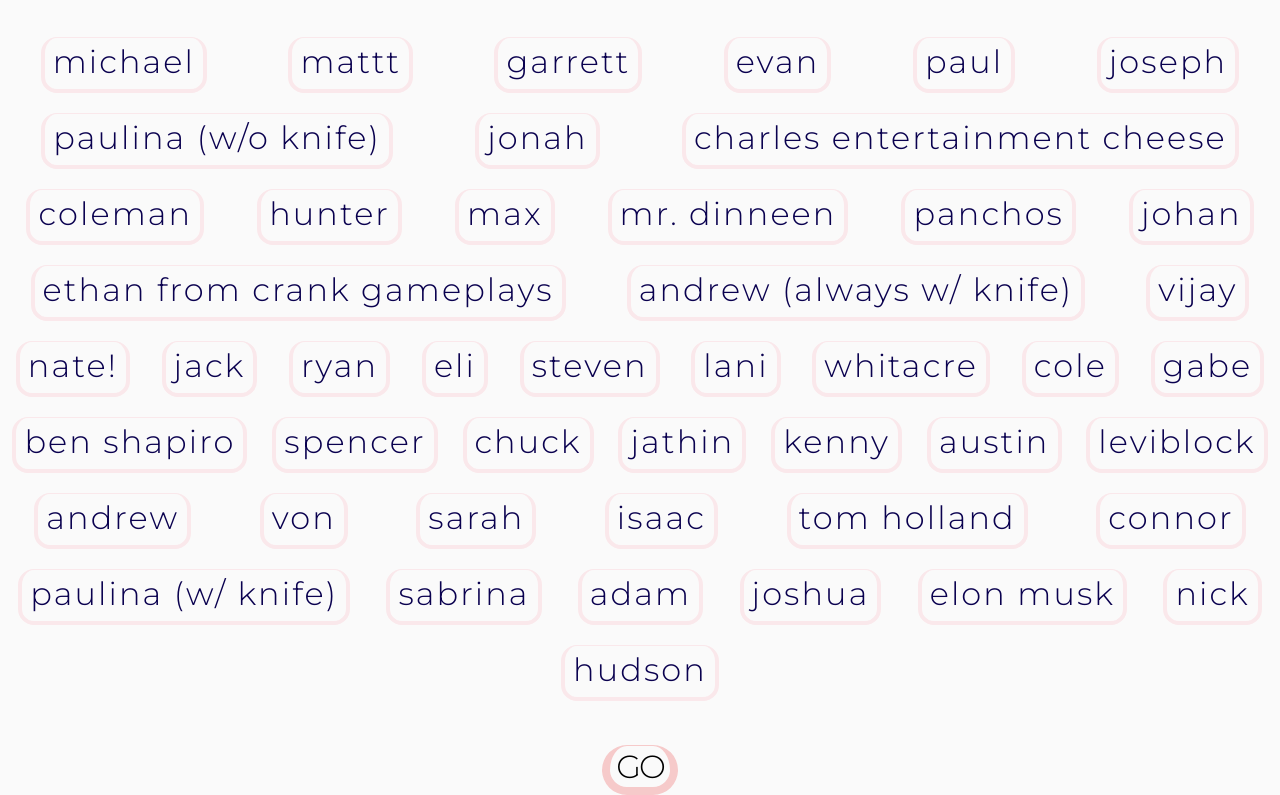
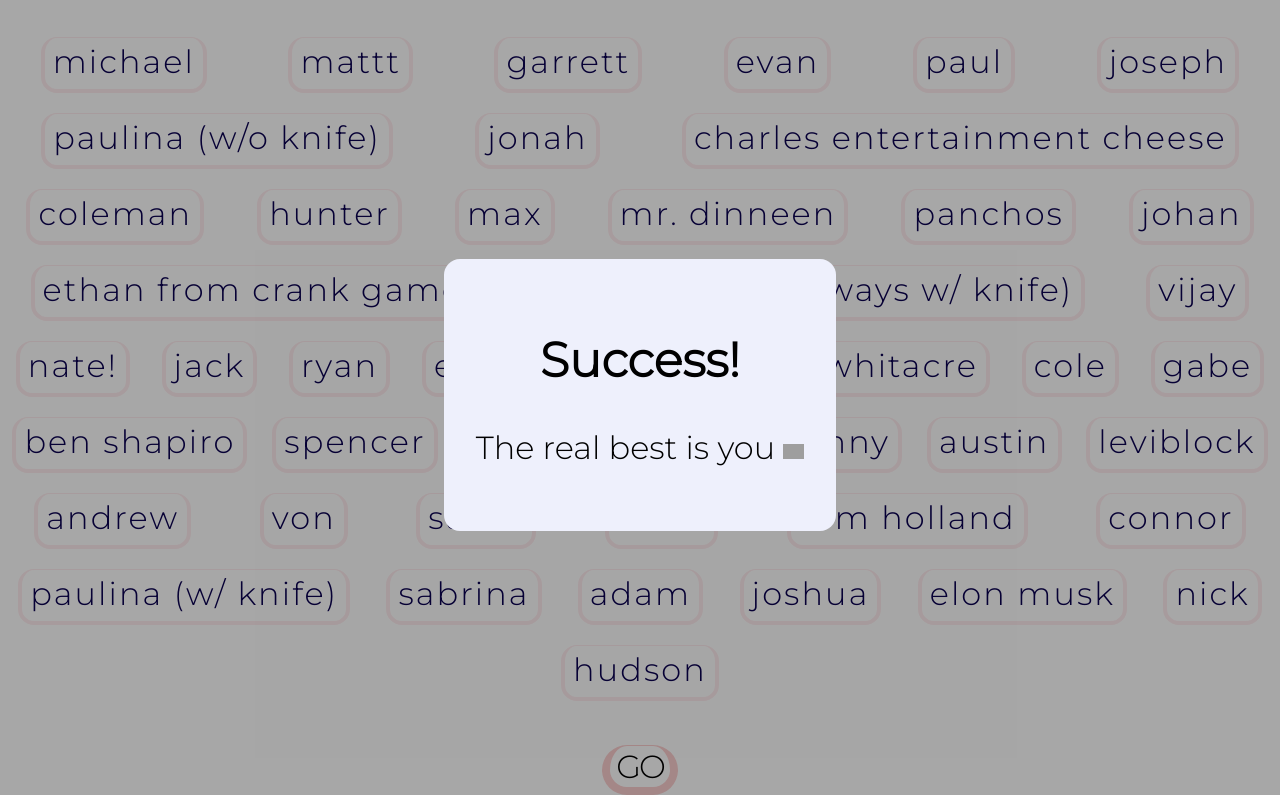
Before and after one commit to chlohal/whosthe.best, a plain HTML site: page index.html in a window 1280 px wide. Both pictures are taken after a click on the button "GO". Shown: the part 245-1040 px from the top of the page. Drawn offline with Linux system fonts and the light colour scheme; no server answers; grey boxes are pictures that could not be loaded; a web font is replaced by a local one.

Commit message:
success confirmation

```diff
--- a/index.html
+++ b/index.html
@@ -102,6 +102,35 @@
             text-transform: uppercase;
             letter-spacing: -0.1ch;
         }
+
+        #link-parent {
+            position: fixed;
+            top: 0;
+            left: 0;
+            right: 0;
+            bottom: 0;
+            background: #0005;
+            width: 100%;
+            height: 100%;
+            border: 0;
+            padding: 0;
+            margin: 0;
+            display: flex;
+            flex-direction: column;
+            align-items: center;
+            justify-content: center;
+            z-index: 100;
+        }
+
+        #link-parent:not([open]) {
+            display: none;
+        }
+
+        #link-parent div {
+            background: #EEF0FC;
+            padding: 1em;
+            border-radius: 0.5em;
+        }
     </style>
     <script async src="https://counter.clh.sh/counter.js"></script>
     <script>
@@ -111,24 +140,36 @@
                     event.preventDefault();
                 });
             });
-            document.getElementById("submit").addEventListener("click", function(event) {
+            document.getElementById("submit").addEventListener("click", function (event) {
                 event.preventDefault();
                 var checkboxes = Array.from(document.querySelectorAll("input[type=checkbox]"));
 
                 var data = {};
 
-                for(var i = 0; i < checkboxes.length; i++) {
+                for (var i = 0; i < checkboxes.length; i++) {
                     data[checkboxes[i].getAttribute("name")] = checkboxes[i].checked;
                 }
 
                 console.log(data);
 
                 var xhr = new XMLHttpRequest();
-                xhr.open("POST","/api/submit");
+                xhr.open("POST", "/api/submit");
+
+                xhr.onload = showSuccessBox();
 
                 xhr.send(JSON.stringify(data));
             });
+            document.getElementById("link-parent").addEventListener("click", function () {
+                document.getElementById("link-parent").removeAttribute("open");
+            });
+            document.getElementById("link-parent").children[0].addEventListener("click", function (event) {
+                event.stopPropagation();
+            });
         });
+
+        function showSuccessBox() {
+            document.getElementById("link-parent").setAttribute("open", "true");
+        }
     </script>
 </head>
 
@@ -508,6 +549,13 @@
         </ul>
         <button id="submit">go</button>
     </form>
+    <dialog id="link-parent">
+        <div>
+            <h2>Success!</h2>
+            <p>The real best is you <img loading="lazy" class="emoji" title="love" alt="❤"
+                    src="https://twemoji.maxcdn.com/v/13.0.1/svg/2764.svg" width="24"></span> </p>
+        </div>
+    </dialog>
 </body>
 
 </html>
```
